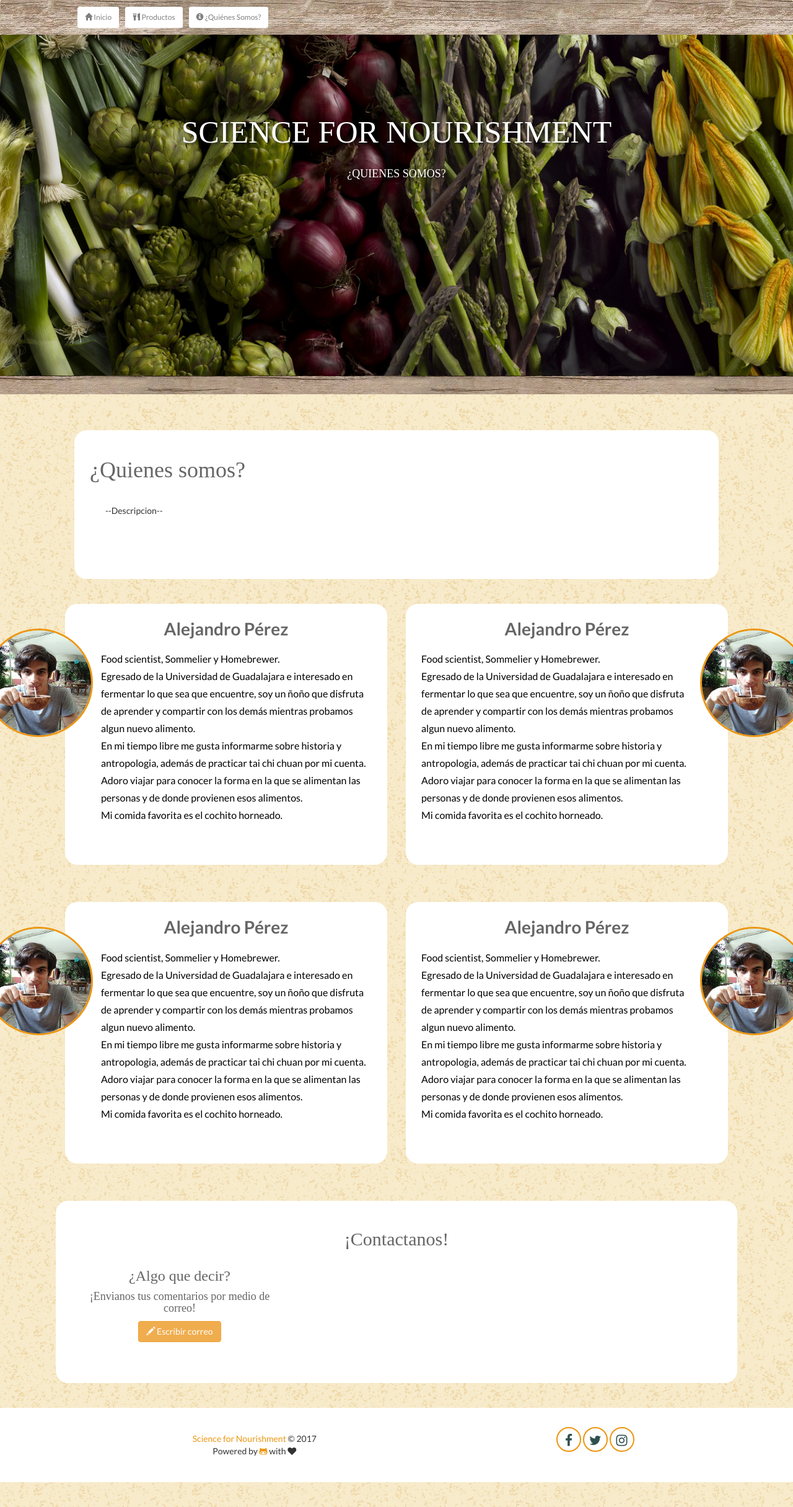
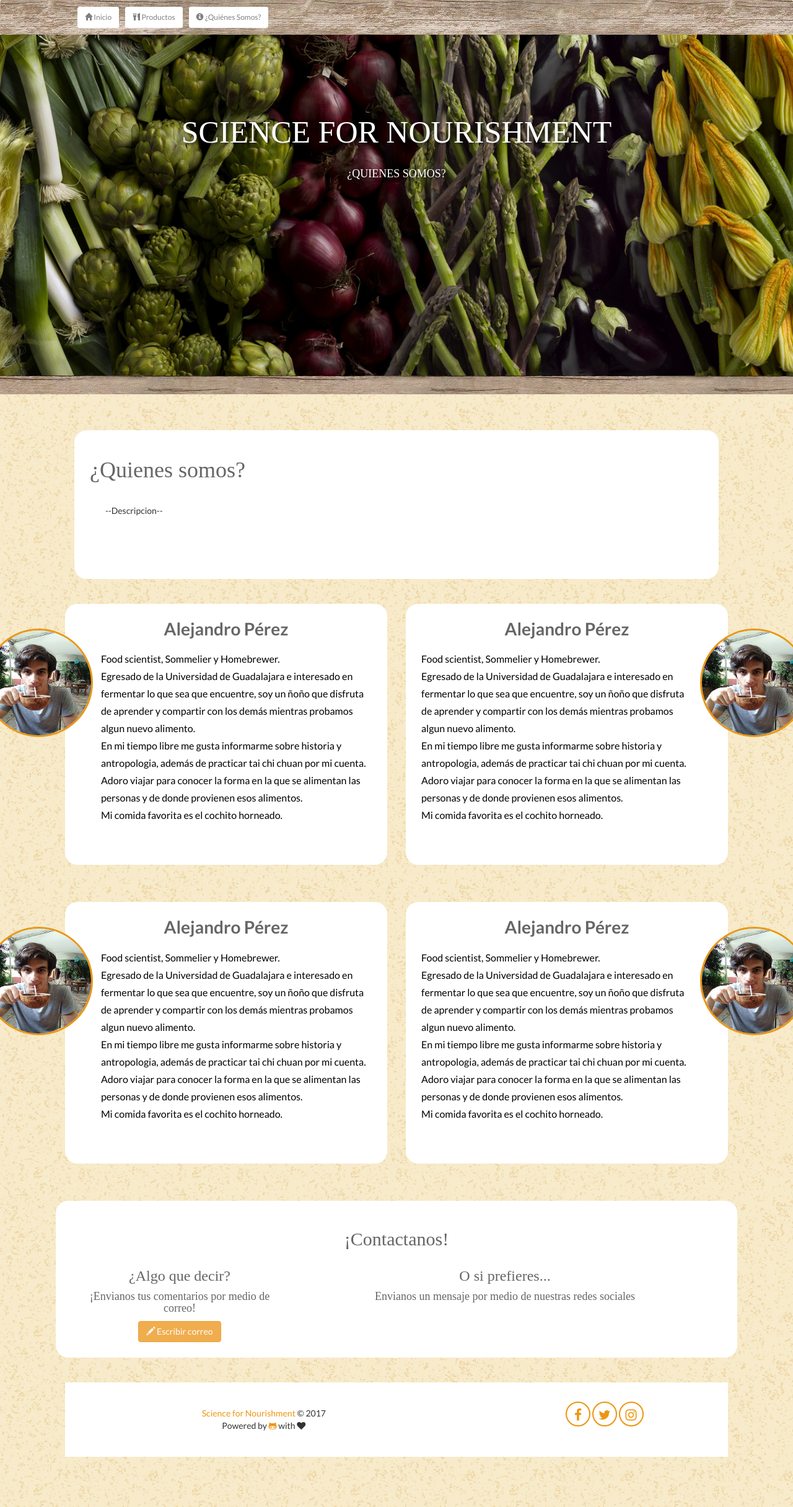
Before and after one commit to ScienceforNourishment/ScienceforNourishment.github.io, a Jekyll site: the page built from about.html, in a window 1280 px wide. Shown: the whole page at 62% size. Built offline with Jekyll 4.4.1, drawn with Linux system fonts in a browser that asks for light colours; nearby versions of some CDN libraries; some web fonts are replaced.

```diff
--- a/about.html
+++ b/about.html
@@ -129,10 +129,12 @@
                     <h3>¿Algo que decir?</h3>
                     <h4>¡Envianos tus comentarios por medio de correo!</h4>
                     <button type="button" class="btn btn-warning" data-toggle="modal" data-target="#myModal"><span class="glyphicon glyphicon-pencil"></span> Escribir correo</button>
-                <hr>
+                </div>
+                <div class="col-md-8" style="text-align: center">
+                    <h3>O si prefieres...</h3>
+                    <h4>Envianos un mensaje por medio de nuestras redes sociales</h4>
             </div>
         </div>
-    </div>
 </div>
 <div class="modal fade" id="myModal" tabindex="-1" role="dialog" aria-labelledby="exampleModalLabel" aria-hidden="true" style="display: none;">
   <div class="modal-dialog" role="document">
```
Also changed, not shown: assets/css/all.css.
